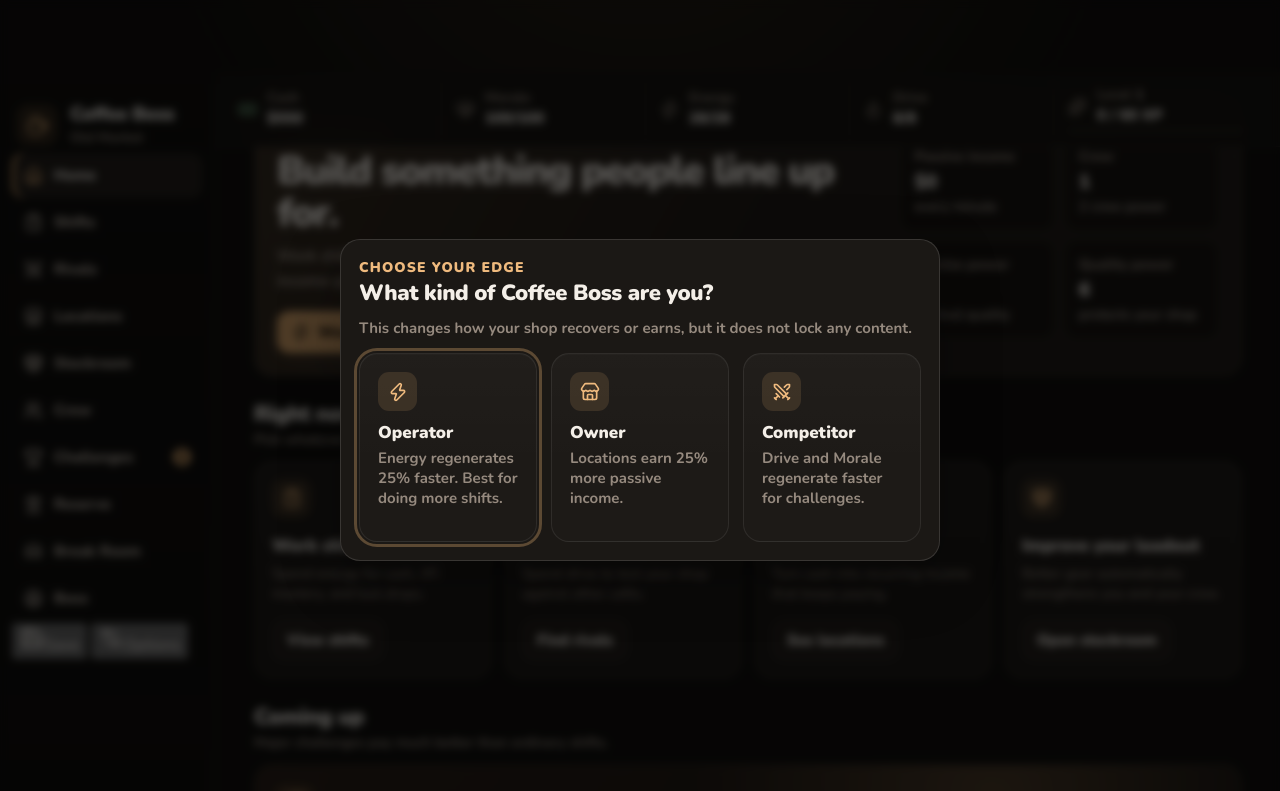
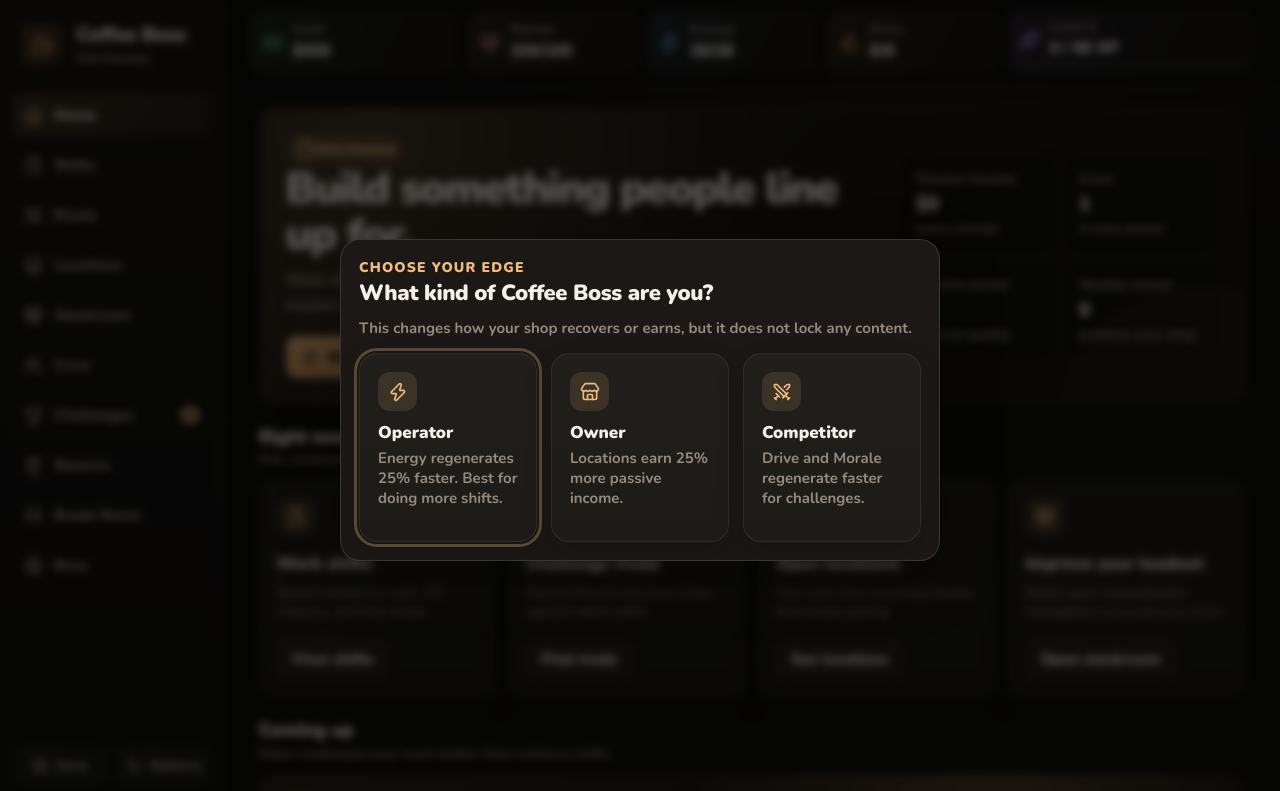
Before and after one commit to myplexscripts/coffeeboss, a plain HTML site: page index.html in a window 1280 px wide. Shown: the top 791 px of the page. Drawn offline with nearby package versions, Linux system fonts and the light colour scheme.

Commit message:
Make Coffee Boss feel like a game UI

```diff
--- a/game-feel.css
+++ b/game-feel.css
@@ -1,161 +1,377 @@
 :root{
-  --cash:#72d39a;
-  --morale:#f28ca5;
-  --energy:#69c8ff;
-  --drive:#ffae57;
-  --xp:#b993ff;
-  --hud-bg:rgba(17,16,14,.92);
+  --cash:#70d49a;
+  --morale:#f08fa7;
+  --energy:#67c8ff;
+  --drive:#ffad58;
+  --xp:#b894ff;
+  --rail:224px;
 }
 
-/* Game HUD */
-.topbar.game-hud{
-  height:auto;
-  min-height:84px;
-  padding:10px 18px;
-  gap:14px;
-  background:linear-gradient(180deg,rgba(24,21,18,.97),rgba(15,14,12,.94));
-  box-shadow:0 12px 34px rgba(0,0,0,.24);
+body{
+  background:
+    radial-gradient(circle at 72% 0%,rgba(217,166,108,.08),transparent 28rem),
+    radial-gradient(circle at 26% 95%,rgba(103,200,255,.035),transparent 26rem),
+    #100f0d;
+  overflow-x:hidden;
 }
-.hud-brand{flex:0 0 auto;min-width:174px}
-.hud-brand .brand-mark{box-shadow:0 0 0 1px rgba(217,166,108,.18),0 8px 24px rgba(0,0,0,.2)}
-.status-strip.hud-resources{
-  position:static;
-  flex:1;
-  min-height:0;
-  padding:0;
+
+/* Actual game shell */
+.body-grid.game-layout{
+  display:grid;
+  grid-template-columns:var(--rail) minmax(0,1fr);
+  min-height:100vh;
+}
+.game-rail{
+  position:sticky;
+  top:0;
+  z-index:40;
+  align-self:start;
+  width:auto;
+  height:100vh;
+  padding:16px 12px 14px;
+  overflow:auto;
+  border-right:1px solid rgba(255,255,255,.07);
+  background:linear-gradient(180deg,#191714 0%,#12110f 100%);
+  display:flex;
+  flex-direction:column;
+}
+.rail-brand{
+  width:100%;
+  padding:8px 8px 18px;
+  margin:0 0 6px;
+}
+.rail-brand .brand-mark{
+  width:44px;
+  height:44px;
+  border-radius:13px;
+  background:linear-gradient(145deg,#4a3422,#2a2118);
+  color:#f1bb7c;
+  box-shadow:0 8px 24px rgba(0,0,0,.22);
+}
+.rail-brand strong{font-size:20px}
+.rail-nav{display:flex;flex-direction:column;gap:4px}
+.game-rail .nav-item{
+  min-height:46px;
+  margin:0;
+  padding:10px 12px;
+  border-radius:12px;
+  color:#aaa096;
+  transition:transform .18s cubic-bezier(.2,.8,.2,1),background .18s ease,color .18s ease;
+}
+.game-rail .nav-item:hover{
+  transform:translateX(2px);
+  background:rgba(255,255,255,.04);
+  color:#f4efe8;
+}
+.game-rail .nav-item.active{
+  background:linear-gradient(135deg,rgba(217,166,108,.17),rgba(217,166,108,.07));
+  color:#fff7ee;
+  box-shadow:0 7px 20px rgba(0,0,0,.12);
+}
+.game-rail .nav-item.active svg{color:#efba7e}
+.rail-actions{
+  display:grid;
+  grid-template-columns:1fr 1fr;
+  gap:7px;
+  margin-top:auto;
+  padding-top:14px;
+}
+.rail-action{
+  min-height:42px;
+  display:flex;
+  align-items:center;
+  justify-content:center;
+  gap:7px;
   border:0;
-  background:transparent;
-  backdrop-filter:none;
+  border-radius:11px;
+  background:rgba(255,255,255,.045);
+  color:#aaa096;
+  font-size:14px;
+  font-weight:800;
+  cursor:pointer;
+  transition:background .18s ease,transform .14s ease,color .18s ease;
+}
+.rail-action:hover{background:rgba(255,255,255,.075);color:#f4efe8;transform:translateY(-1px)}
+.rail-action:active{transform:translateY(1px) scale(.98)}
+.rail-action svg{width:17px;height:17px}
+
+.playfield{
+  min-width:0;
+  min-height:100vh;
+  position:relative;
+}
+
+/* Persistent game HUD */
+.status-strip.game-hud{
+  position:sticky;
+  top:0;
+  z-index:35;
   display:grid;
-  grid-template-columns:repeat(5,minmax(115px,1fr));
-  gap:8px;
+  grid-template-columns:1.22fr 1fr 1fr 1fr 1.45fr;
+  gap:9px;
+  min-height:80px;
+  padding:10px clamp(14px,2vw,26px);
+  border:0;
+  border-bottom:1px solid rgba(255,255,255,.07);
+  background:rgba(16,15,13,.9);
+  backdrop-filter:blur(18px) saturate(1.1);
 }
-.hud-resources .status-item{
+.game-hud .status-item{
+  position:relative;
+  min-width:0;
   min-height:58px;
-  padding:8px 11px;
-  border:1px solid var(--line);
-  border-radius:14px;
-  background:rgba(255,255,255,.026);
+  padding:9px 12px;
+  border:0;
+  border-radius:13px;
   overflow:hidden;
+  background:#1a1815;
+  transition:transform .2s cubic-bezier(.2,.8,.2,1),filter .2s ease,background .2s ease;
+}
+.game-hud .status-item:first-child{padding-left:12px}
+.game-hud .status-item:last-child{border:0}
+.game-hud .status-item::before{
+  content:"";
+  position:absolute;
+  inset:0;
+  pointer-events:none;
+  background:linear-gradient(120deg,currentColor,transparent 68%);
+  opacity:.075;
+}
+.game-hud .status-item>svg{
+  width:21px;
+  height:21px;
+  flex:0 0 auto;
+  color:currentColor;
+}
+.game-hud .status-item small{color:#968b80;font-size:14px}
+.game-hud .status-item strong{color:#fffaf4;font-size:16px;letter-spacing:-.01em}
+.game-hud .cash{color:var(--cash)}
+.game-hud .morale{color:var(--morale)}
+.game-hud .energy{color:var(--energy)}
+.game-hud .drive{color:var(--drive)}
+.game-hud .xp-status{color:var(--xp);padding-bottom:15px}
+.game-hud .xp-status small b{color:var(--xp)}
+.game-hud .mini-progress{
+  left:11px;
+  right:11px;
+  bottom:7px;
+  height:4px;
+  background:rgba(255,255,255,.07);
+}
+.game-hud .mini-progress span{
+  background:var(--xp);
+  box-shadow:0 0 12px rgba(184,148,255,.48);
+}
+
+/* Play area, deliberately not a webpage */
+.main-content{
+  width:100%;
+  max-width:1320px;
+  min-height:calc(100vh - 80px);
+  padding:22px clamp(16px,2.7vw,38px) 82px;
+}
+.page-head{display:none!important}
+.screen-action-bar{
+  display:flex;
+  justify-content:flex-end;
+  margin:0 0 12px;
+}
+.section{margin-top:22px}
+.section-heading{margin-bottom:10px}
+.section-heading h2{font-size:19px}
+.section-heading p{font-size:14px}
+
+.card{
+  background:linear-gradient(180deg,rgba(255,255,255,.026),rgba(255,255,255,.006)),#1b1916;
+  border-color:rgba(255,255,255,.07);
+  box-shadow:0 12px 30px rgba(0,0,0,.13),inset 0 1px rgba(255,255,255,.018);
   transition:transform .2s cubic-bezier(.2,.8,.2,1),background .2s ease,box-shadow .2s ease;
 }
-.hud-resources .status-item:first-child{padding-left:11px}
-.hud-resources .status-item:last-child{border-right:1px solid var(--line)}
-.hud-resources .status-item::after{
+.hero-card{
+  position:relative;
+  overflow:hidden;
+  min-height:240px;
+  padding:26px;
+  background:
+    radial-gradient(circle at 12% 12%,rgba(217,166,108,.18),transparent 25rem),
+    linear-gradient(135deg,#211d18,#181613 72%);
+}
+.hero-card::after{
   content:"";
   position:absolute;
-  inset:auto 0 0 0;
-  height:3px;
-  background:currentColor;
-  opacity:.75;
+  width:260px;
+  height:260px;
+  right:-80px;
+  bottom:-140px;
+  border-radius:50%;
+  background:rgba(217,166,108,.05);
+  pointer-events:none;
 }
-.hud-resources .status-item.cash{color:var(--cash);background:linear-gradient(180deg,rgba(114,211,154,.09),rgba(114,211,154,.025))}
-.hud-resources .status-item.morale{color:var(--morale);background:linear-gradient(180deg,rgba(242,140,165,.09),rgba(242,140,165,.025))}
-.hud-resources .status-item.energy{color:var(--energy);background:linear-gradient(180deg,rgba(105,200,255,.09),rgba(105,200,255,.025))}
-.hud-resources .status-item.drive{color:var(--drive);background:linear-gradient(180deg,rgba(255,174,87,.09),rgba(255,174,87,.025))}
-.hud-resources .status-item.xp-status{color:var(--xp);background:linear-gradient(180deg,rgba(185,147,255,.09),rgba(185,147,255,.025));padding-bottom:13px}
-.hud-resources .status-item>svg{color:currentColor;width:20px;height:20px;filter:drop-shadow(0 0 8px currentColor)}
-.hud-resources .status-item small{color:var(--muted)}
-.hud-resources .status-item strong{color:var(--text);font-size:16px}
-.hud-resources .xp-status small b{color:var(--xp)}
-.hud-resources .mini-progress{left:10px;right:10px;bottom:6px;height:4px}
-.hud-resources .mini-progress span{background:var(--xp);box-shadow:0 0 12px rgba(185,147,255,.65)}
-.hud-actions{flex:0 0 auto;display:flex;gap:7px}
-.body-grid{min-height:calc(100vh - 84px)}
-.sidebar{top:84px;height:calc(100vh - 84px);background:linear-gradient(180deg,rgba(17,16,14,.88),rgba(17,16,14,.68))}
-.main-content{min-height:calc(100vh - 84px);padding-top:20px}
+.hero-title{font-size:clamp(29px,4vw,44px);max-width:650px}
+.hero-copy{color:#c9beb2}
+.metric-tile{
+  background:rgba(8,8,7,.34);
+  border:0;
+  box-shadow:inset 0 1px rgba(255,255,255,.04);
+}
+.quick-card,.location-card,.inventory-card,.skill-card,.crew-card{
+  transition:transform .2s cubic-bezier(.2,.8,.2,1),background .2s ease,box-shadow .2s ease;
+}
+.quick-card:hover,.location-card:hover,.inventory-card:hover,.skill-card:hover,.crew-card:hover{
+  transform:translateY(-3px);
+  background:linear-gradient(180deg,rgba(255,255,255,.04),rgba(255,255,255,.008)),#1d1b18;
+  box-shadow:0 16px 34px rgba(0,0,0,.18);
+}
 
-/* Screen identity without webpage headers */
-.page-head{
-  align-items:center;
-  margin:0 0 12px;
-  min-height:36px;
-  padding:0 2px;
-}
-.page-head>div{display:flex;align-items:baseline;gap:9px;min-width:0}
-.page-head .eyebrow{display:none}
-.page-head h1{margin:0;font-size:18px;line-height:1.2;letter-spacing:-.01em;color:var(--text-soft)}
-.page-head .page-subtitle{margin:0;white-space:nowrap;overflow:hidden;text-overflow:ellipsis;color:var(--muted);font-size:14px}
-.page-head .page-subtitle::before{content:"•";margin-right:9px;color:var(--line-strong)}
-
-/* More tactile cards and controls */
-.card{transition:transform .22s cubic-bezier(.2,.8,.2,1),border-color .2s ease,box-shadow .22s ease,background .2s ease}
-.quick-card:hover,.location-card:hover,.inventory-card:hover{transform:translateY(-2px);border-color:rgba(255,255,255,.13);box-shadow:0 14px 32px rgba(0,0,0,.18)}
-.btn{position:relative;overflow:hidden;transition:transform .14s cubic-bezier(.2,.8,.2,1),filter .18s ease,background .18s ease,box-shadow .18s ease}
-.btn:hover:not(:disabled){transform:translateY(-1px)}
-.btn:active:not(:disabled){transform:translateY(1px) scale(.975)}
-.btn.primary{box-shadow:0 8px 20px rgba(217,166,108,.12),inset 0 1px rgba(255,255,255,.16)}
-.btn.primary:hover:not(:disabled){filter:brightness(1.06);box-shadow:0 11px 25px rgba(217,166,108,.2),inset 0 1px rgba(255,255,255,.2)}
-.nav-item{transition:transform .16s ease,background .18s ease,color .18s ease}
-.nav-item:hover{transform:translateX(2px)}
-.nav-item.active{box-shadow:inset 3px 0 0 var(--accent)}
-.icon-chip{transition:transform .2s cubic-bezier(.2,.8,.2,1),filter .2s ease}
-.card:hover .icon-chip{transform:scale(1.06) rotate(-2deg);filter:brightness(1.08)}
-
-/* Resource language */
+/* Strong resource colour language */
+.row-meta span{font-weight:850}
 .row-meta span:nth-child(1){color:var(--energy)}
 .row-meta span:nth-child(2){color:var(--cash)}
 .row-meta span:nth-child(3){color:var(--xp)}
 .row-meta span svg{color:currentColor}
-.progress.energy>span{background:var(--energy)}
+.progress>span{transition:width .38s cubic-bezier(.2,.8,.2,1)}
+.progress.energy>span{background:var(--energy);box-shadow:0 0 10px rgba(103,200,255,.2)}
 .progress.morale>span{background:var(--morale)}
 .progress.drive>span{background:var(--drive)}
 .progress.xp>span{background:var(--xp)}
+.progress.green>span{background:var(--cash)}
+.pill.green{background:rgba(112,212,154,.13);color:#a9ebc2}
+.pill.blue{background:rgba(103,200,255,.13);color:#a9ddff}
+.pill.purple{background:rgba(184,148,255,.13);color:#d4bdff}
 
-/* Action feedback */
-.hud-pop{animation:hudPop .54s cubic-bezier(.2,.9,.25,1)}
-.hud-spend{animation:hudSpend .44s ease}
-@keyframes hudPop{0%{transform:scale(1)}35%{transform:scale(1.075);box-shadow:0 0 0 1px currentColor,0 0 24px color-mix(in srgb,currentColor 28%,transparent)}100%{transform:scale(1)}}
-@keyframes hudSpend{0%{transform:scale(1)}35%{transform:scale(.96);filter:brightness(.78)}100%{transform:scale(1)}}
+.icon-chip{
+  border-radius:12px;
+  transition:transform .2s cubic-bezier(.2,.8,.2,1),filter .2s ease;
+}
+.card:hover .icon-chip{transform:scale(1.06) rotate(-2deg);filter:brightness(1.08)}
+
+.btn{
+  border-radius:11px;
+  transition:transform .14s cubic-bezier(.2,.8,.2,1),filter .18s ease,background .18s ease,box-shadow .18s ease;
+}
+.btn:hover:not(:disabled){transform:translateY(-2px)}
+.btn:active:not(:disabled){transform:translateY(1px) scale(.975)}
+.btn.primary{
+  background:linear-gradient(180deg,#e5b177,#ce9558);
+  color:#1b140d;
+  box-shadow:0 8px 18px rgba(0,0,0,.14),inset 0 1px rgba(255,255,255,.26);
+}
+.btn.primary:hover:not(:disabled){filter:brightness(1.06)}
+.btn.soft{background:#28231e}
+
+.tabs{
+  width:max-content;
+  max-width:100%;
+  margin-bottom:12px;
+  border:0;
+  background:#181613;
+  box-shadow:inset 0 1px rgba(255,255,255,.025);
+}
+.tab.active{background:#332c25;color:#fff6ec}
+
+.list-card{background:#181613}
+.list-row{
+  transition:background .18s ease;
+  border-bottom-color:rgba(255,255,255,.055);
+}
+.list-row:hover{background:rgba(255,255,255,.018)}
+
+/* Juicy but graceful action feedback */
+.hud-pop{animation:hudPop .56s cubic-bezier(.2,.9,.25,1)}
+.hud-spend{animation:hudSpend .46s ease}
+@keyframes hudPop{
+  0%{transform:scale(1)}
+  38%{transform:scale(1.055);filter:brightness(1.18)}
+  100%{transform:scale(1)}
+}
+@keyframes hudSpend{
+  0%{transform:scale(1)}
+  38%{transform:scale(.965);filter:brightness(.72)}
+  100%{transform:scale(1);filter:none}
+}
 .reward-burst{
   position:fixed;
   z-index:90;
-  left:50%;
-  top:96px;
+  left:calc(var(--rail) + (100vw - var(--rail))/2);
+  top:92px;
   transform:translateX(-50%);
-  display:flex;
-  align-items:center;
-  gap:9px;
   pointer-events:none;
-  padding:10px 14px;
-  border:1px solid rgba(255,255,255,.11);
+  padding:10px 15px;
+  border:0;
   border-radius:999px;
-  background:rgba(21,19,16,.94);
-  box-shadow:0 14px 38px rgba(0,0,0,.3);
+  background:rgba(24,22,19,.96);
+  box-shadow:0 14px 38px rgba(0,0,0,.34);
   font-size:15px;
   font-weight:900;
+  letter-spacing:.01em;
   animation:rewardBurst 1.35s cubic-bezier(.18,.82,.2,1) forwards;
 }
 .reward-burst.cash{color:var(--cash)}
 .reward-burst.xp{color:var(--xp)}
-.reward-burst.good{color:var(--accent-strong)}
-.reward-burst.bad{color:var(--red)}
-@keyframes rewardBurst{0%{opacity:0;transform:translate(-50%,10px) scale(.92)}15%{opacity:1;transform:translate(-50%,0) scale(1.04)}75%{opacity:1;transform:translate(-50%,-4px) scale(1)}100%{opacity:0;transform:translate(-50%,-18px) scale(.98)}}
-.screen-enter{animation:screenIn .24s cubic-bezier(.2,.8,.2,1)}
-@keyframes screenIn{from{opacity:0;transform:translateY(6px)}to{opacity:1;transform:none}}
-.toast{animation:toastIn .28s cubic-bezier(.2,.8,.2,1),toastOut .25s ease 2.5s forwards}
-@keyframes toastIn{from{opacity:0;transform:translateY(10px) scale(.96)}to{opacity:1;transform:none}}
+.reward-burst.good{color:#f1bd80}
+.reward-burst.bad{color:#f0a09b}
+@keyframes rewardBurst{
+  0%{opacity:0;transform:translate(-50%,12px) scale(.9)}
+  16%{opacity:1;transform:translate(-50%,0) scale(1.05)}
+  76%{opacity:1;transform:translate(-50%,-5px) scale(1)}
+  100%{opacity:0;transform:translate(-50%,-20px) scale(.98)}
+}
+.screen-enter{animation:screenIn .28s cubic-bezier(.2,.8,.2,1)}
+@keyframes screenIn{from{opacity:0;transform:translateY(7px) scale(.997)}to{opacity:1;transform:none}}
+.toast{animation:toastIn .28s cubic-bezier(.2,.8,.2,1),toastOut .24s ease 2.52s forwards}
+@keyframes toastIn{from{opacity:0;transform:translateY(9px) scale(.96)}to{opacity:1;transform:none}}
 @keyframes toastOut{to{opacity:0;transform:translateY(-5px) scale(.98)}}
 
-@media (max-width:980px){
-  .topbar.game-hud{align-items:flex-start;flex-wrap:wrap}
-  .hud-brand{min-width:auto}
-  .status-strip.hud-resources{order:3;flex-basis:100%;grid-template-columns:repeat(5,minmax(100px,1fr));overflow-x:auto;padding-bottom:2px}
-  .sidebar{top:148px;height:calc(100vh - 148px)}
-  .main-content{min-height:calc(100vh - 148px)}
+/* Small-screen game layout */
+.mobile-nav{display:none}
+@media (max-width:920px){
+  :root{--rail:78px}
+  .game-rail{padding:12px 8px}
+  .rail-brand{justify-content:center;padding:6px 0 14px}
+  .rail-brand>span:last-child{display:none}
+  .game-rail .nav-item{justify-content:center;padding:10px}
+  .game-rail .nav-item span{display:none}
+  .game-rail .nav-badge{position:absolute;right:5px;top:5px}
+  .rail-actions{grid-template-columns:1fr}
+  .rail-action span{display:none}
+  .status-strip.game-hud{grid-template-columns:repeat(5,minmax(106px,1fr));overflow-x:auto;scrollbar-width:none}
+  .status-strip.game-hud::-webkit-scrollbar{display:none}
 }
-@media (max-width:720px){
-  .topbar.game-hud{position:sticky;padding:8px 10px;min-height:70px}
-  .hud-brand .brand strong{font-size:17px}
-  .hud-brand .brand small{display:none}
-  .hud-brand .brand-mark{width:38px;height:38px}
-  .hud-resources{grid-template-columns:repeat(5,minmax(92px,1fr))!important}
-  .hud-resources .status-item{min-height:52px;padding:6px 9px}
-  .hud-resources .status-item strong{font-size:14px}
-  .hud-resources .status-item small{font-size:14px}
-  .page-head .page-subtitle{display:none}
-  .page-head h1{font-size:16px}
-  .reward-burst{top:132px;max-width:calc(100vw - 24px)}
+@media (max-width:700px){
+  :root{--rail:0px}
+  .body-grid.game-layout{display:block}
+  .game-rail{display:none}
+  .playfield{width:100%}
+  .status-strip.game-hud{
+    min-height:68px;
+    padding:8px 9px;
+    grid-template-columns:repeat(5,minmax(100px,1fr));
+  }
+  .game-hud .status-item{min-height:50px;padding:6px 9px}
+  .game-hud .status-item:first-child{padding-left:9px}
+  .game-hud .status-item strong{font-size:14px}
+  .main-content{padding:14px 12px 92px;min-height:calc(100vh - 68px)}
+  .hero-card{padding:20px;min-height:auto}
+  .hero-title{font-size:30px}
+  .reward-burst{left:50%;top:78px;max-width:calc(100vw - 22px);white-space:nowrap}
+  .mobile-nav{
+    display:grid;
+    grid-template-columns:repeat(5,1fr);
+    position:fixed;
+    left:8px;
+    right:8px;
+    bottom:8px;
+    z-index:60;
+    min-height:62px;
+    padding:5px;
+    border:0;
+    border-radius:18px;
+    background:rgba(27,25,22,.94);
+    backdrop-filter:blur(18px);
+    box-shadow:0 14px 35px rgba(0,0,0,.36);
+  }
+  .mobile-nav-item{border-radius:13px}
+  .mobile-nav-item.active{background:rgba(217,166,108,.14);color:#f2bd7e}
 }
 
 @media (prefers-reduced-motion:reduce){
```
